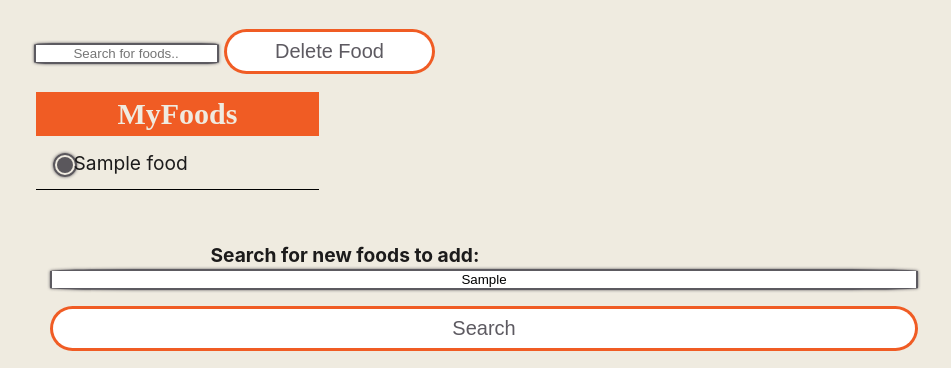
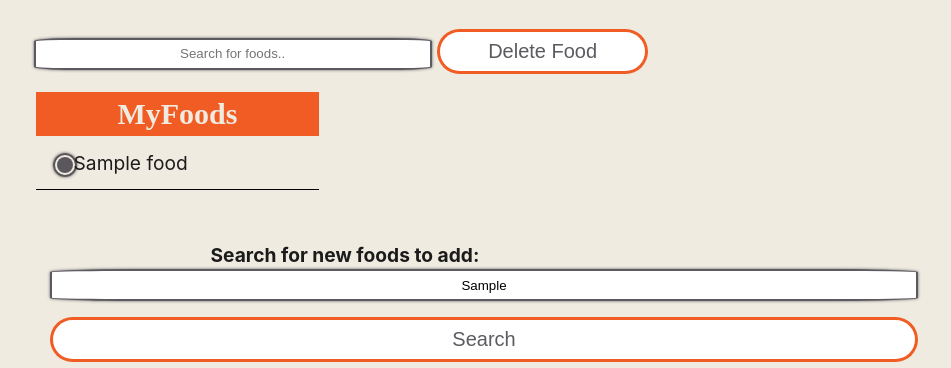
Before and after one commit to BlakePereira2000/Intex, a Django app: template templates/intexApp/myfoods.html in a window 1280 px wide. Shown: the part 283-651 px from the top of the page, without its empty margins (164-1115 px from the left). Run offline with Django 4.2, Linux system fonts and the light colour scheme; tables that the repository leaves empty hold one stand-in row (values such as "Sample post"); the template is opened without the code that fills it: values that come from a table or form of the project are taken from there, most other values are stand-ins (such as "Sample title", 1, 10 or a date in 2020).

Commit message:
little css

```diff
--- a/templates/intexApp/add_food_to_day.html
+++ b/templates/intexApp/add_food_to_day.html
@@ -2,7 +2,8 @@
 {% extends 'partials/base.html' %}
 {% load static %}
 {% block content %}
-<div  style='justify-content:center'>
+<br>
+<div class="other-guy">
     <div style='width:50%'>
         <form name="form" method="get" action="{% url 'food_db_search' %}">
             <label for="search_string">Search for a food</label>
--- a/templates/intexApp/myfoods.html
+++ b/templates/intexApp/myfoods.html
@@ -4,7 +4,7 @@
 {% block content %}
 <br><br>
 <div class="report-date" style='padding-left: 15%; padding-right: 15%;'>
-<input type="text" id="myInput" onkeyup="myFunction()" placeholder="Search for foods..">
+<input type="text" id="myInput" onkeyup="myFunction()" placeholder="Search for foods.." style="height: 2rem; width: 45%">
 
 <table id="myTable">
     <tr class="header">
@@ -68,7 +68,7 @@
 
     <form name="form" method="get" action="{% url 'apisearch' %}">
         <label for="search_string"></label>
-        <input type="text" value="{{originalSearchString}}" name='search_string' id='search_string' placeholder="Search for new foods.." required>
+        <input type="text" value="{{originalSearchString}}" name='search_string' id='search_string' placeholder="Search for new foods.." style="height: 2rem;" required>
         <button type="submit">Search</button>
     </form>
 </div>
```
